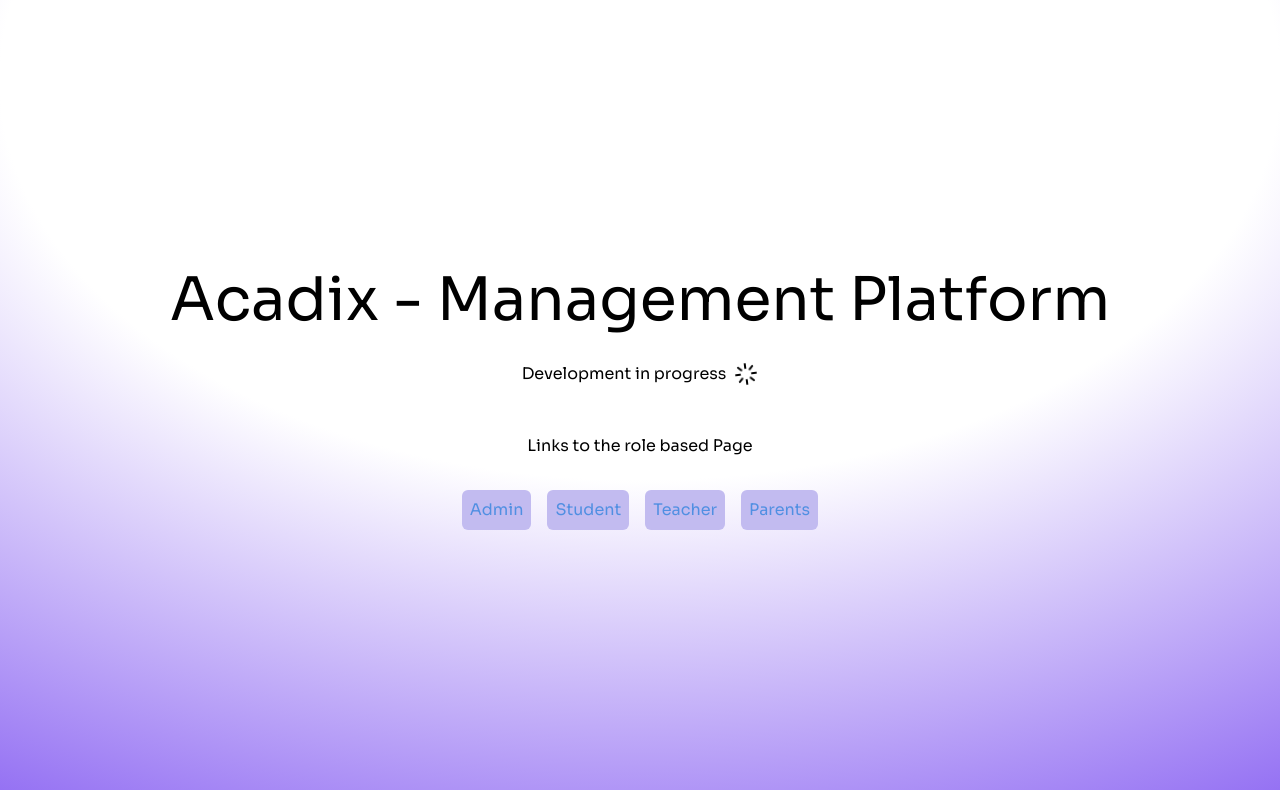
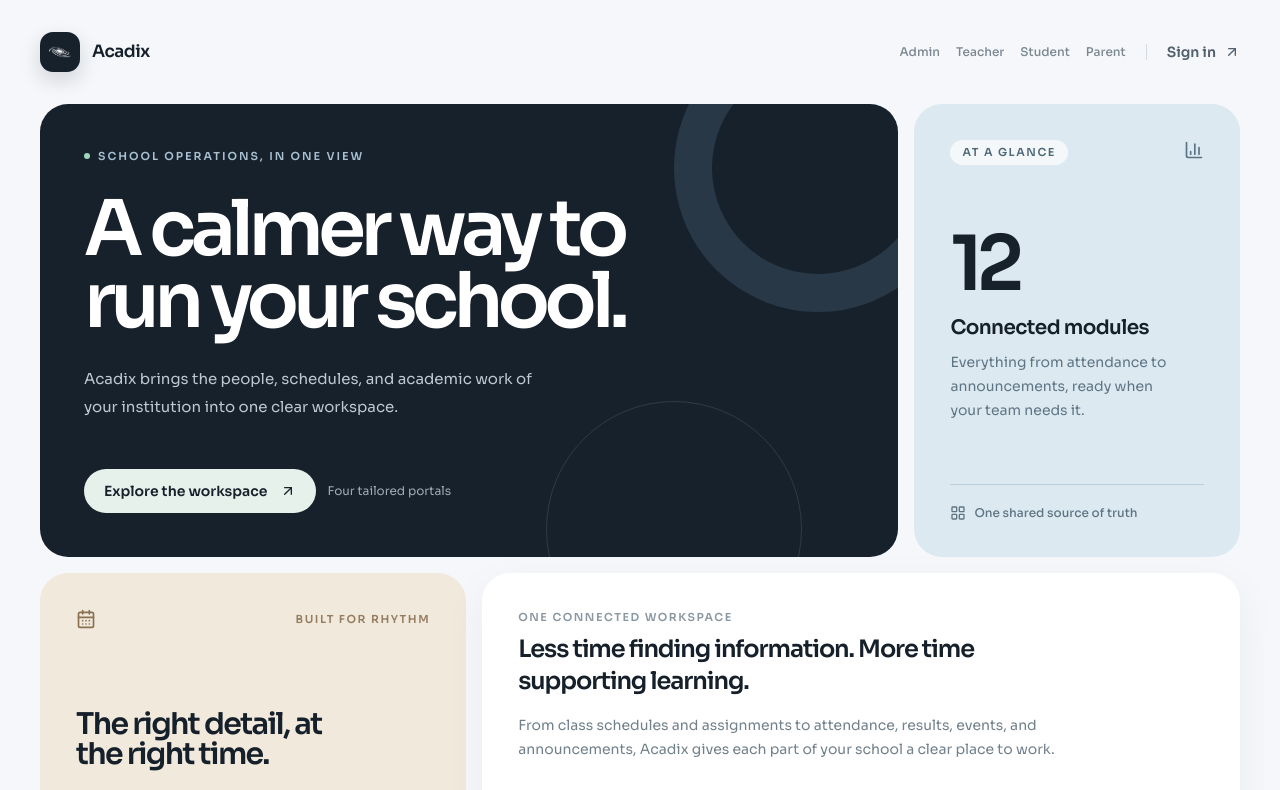
Before and after one commit to AvatarN03/Acadix_School_Management, a Next.js app: page / in a window 1280 px wide. Shown: the top 790 px of the page. Built offline with nearby package versions, Linux system fonts and the light colour scheme.

Commit message:
feat: redesign landing page

```diff
--- a/src/app/page.tsx
+++ b/src/app/page.tsx
@@ -1,28 +1,30 @@
-import { Loader } from "lucide-react";
+import Image from "next/image";
 import Link from "next/link";
+import { ArrowUpRight, BarChart3, CalendarDays, Check, LayoutGrid } from "lucide-react";
 
-const Homepage = () => {
-  return (
-    <div className="w-screen h-screen relative flex justify-center items-center flex-col">
-      <div className="absolute inset-0 -z-10 h-full w-full bg-white [background:radial-gradient(125%_125%_at_50%_10%,#fff_40%,#63e_100%)]" />
-      <h1 className="text-3xl text-center md:text-6xl font-semibolds my-8">Acadix - Management Platform</h1>
-      <p className="flex items-center justify-center gap-2">
-        Development in progress{" "}
-        <span>
-          <Loader className="animate-spin block" />
-        </span>
-      </p>
-      <div className="mt-12 text-center">
-        <h1>Links to the role based Page</h1>
-        <div className="flex justify-between items-center flex-wrap my-8 gap-4">
-          <Link className="bg-periwinkle text-babyBlue hover:text-dodgerBlue hover:bg-lavendar p-2 rounded-md" href={"/admin"}>Admin</Link>
-          <Link className="bg-periwinkle text-babyBlue hover:text-dodgerBlue hover:bg-lavendar p-2 rounded-md" href={"/student"}>Student</Link>
-          <Link className="bg-periwinkle text-babyBlue hover:text-dodgerBlue hover:bg-lavendar p-2 rounded-md" href={"/teacher"}>Teacher</Link>
-          <Link className="bg-periwinkle text-babyBlue hover:text-dodgerBlue hover:bg-lavendar p-2 rounded-md" href={"/parent"}>Parents</Link>
-        </div>
-      </div>
+const roleLinks = [["Admin", "/admin"], ["Teacher", "/teacher"], ["Student", "/student"], ["Parent", "/parent"]];
+const modules = ["Teachers", "Students", "Parents", "Subjects", "Classes", "Lessons", "Exams", "Assignments", "Results", "Attendance", "Events", "Announcements"];
+
+export default function Homepage() {
+  return <main className="min-h-screen overflow-hidden bg-[#f5f7fa] text-[#16202b]">
+    <div className="mx-auto max-w-7xl px-5 py-5 sm:px-8 sm:py-8 lg:px-10">
+      <header className="flex items-center justify-between">
+        <Link href="/" className="flex items-center gap-3"><span className="flex h-10 w-10 items-center justify-center rounded-[13px] bg-[#17212b] shadow-[0_8px_20px_rgba(23,33,43,0.16)]"><Image src="/logo.png" alt="" width={24} height={24} className="brightness-0 invert" /></span><span className="text-[17px] font-semibold tracking-[-0.03em]">Acadix</span></Link>
+        <nav className="flex items-center gap-3 sm:gap-5" aria-label="Role shortcuts"><div className="hidden items-center gap-4 text-xs font-medium text-[#7a8791] sm:flex">{roleLinks.map(([label, href]) => <Link key={href} href={href} className="transition-colors hover:text-[#17212b]">{label}</Link>)}</div><span className="hidden h-4 w-px bg-[#d5dce1] sm:block" /><Link href="/sign-in" className="group inline-flex items-center gap-2 text-sm font-semibold text-[#51606d] transition-colors hover:text-[#17212b]">Sign in <ArrowUpRight className="h-4 w-4 transition-transform group-hover:-translate-y-0.5 group-hover:translate-x-0.5" /></Link></nav>
+      </header>
+
+      <section className="mt-8 grid gap-4 lg:grid-cols-[1.45fr_0.55fr]">
+        <div className="relative min-h-[430px] overflow-hidden rounded-[28px] bg-[#17212b] p-7 text-white sm:p-11"><div className="absolute -right-16 -top-20 h-72 w-72 rounded-full border-[38px] border-[#34495a]/60" /><div className="absolute bottom-[-100px] right-24 h-64 w-64 rounded-full border border-[#6f8799]/25" /><div className="relative flex h-full max-w-[650px] flex-col justify-between"><div><p className="mb-7 flex items-center gap-2 text-[11px] font-semibold uppercase tracking-[0.18em] text-[#a8c0d2]"><span className="h-1.5 w-1.5 rounded-full bg-[#9fd6bc]" /> School operations, in one view</p><h1 className="max-w-[600px] text-[clamp(2.6rem,6vw,5.25rem)] font-semibold leading-[0.94] tracking-[-0.07em]">A calmer way to run your school.</h1><p className="mt-7 max-w-[480px] text-[15px] leading-7 text-[#bdc9d2]">Acadix brings the people, schedules, and academic work of your institution into one clear workspace.</p></div><div className="mt-12 flex flex-wrap items-center gap-3"><Link href="/admin" className="inline-flex items-center gap-3 rounded-full bg-[#e7f1eb] px-5 py-3 text-sm font-semibold text-[#17212b] transition-transform hover:-translate-y-0.5">Explore the workspace <ArrowUpRight className="h-4 w-4" /></Link><span className="text-xs text-[#9eacb7]">Four tailored portals</span></div></div></div>
+        <div className="flex min-h-[430px] flex-col justify-between rounded-[28px] bg-[#dce9f1] p-7 sm:p-9"><div className="flex items-start justify-between"><span className="rounded-full bg-white/70 px-3 py-1 text-[11px] font-semibold uppercase tracking-[0.14em] text-[#4f6878]">At a glance</span><BarChart3 className="h-5 w-5 text-[#597484]" /></div><div><p className="text-[76px] font-semibold leading-none tracking-[-0.08em] text-[#17212b]">12</p><h2 className="mt-3 text-xl font-semibold tracking-[-0.03em]">Connected modules</h2><p className="mt-2 max-w-[230px] text-sm leading-6 text-[#607584]">Everything from attendance to announcements, ready when your team needs it.</p></div><div className="flex items-center gap-2 border-t border-[#b9d0dc] pt-5 text-xs font-medium text-[#607584]"><LayoutGrid className="h-4 w-4" /> One shared source of truth</div></div>
+      </section>
+
+      <section className="mt-4 grid gap-4 lg:grid-cols-[0.72fr_1.28fr]">
+        <div className="rounded-[28px] bg-[#f0e9dc] p-7 sm:p-9"><div className="flex items-center justify-between"><CalendarDays className="h-5 w-5 text-[#8a7151]" /><span className="text-[11px] font-semibold uppercase tracking-[0.14em] text-[#967e61]">Built for rhythm</span></div><h2 className="mt-20 max-w-[280px] text-3xl font-semibold leading-[1.02] tracking-[-0.055em]">The right detail, at the right time.</h2><p className="mt-4 max-w-[300px] text-sm leading-6 text-[#7d6c56]">Give every person a focused starting point without losing the bigger picture.</p></div>
+        <div className="rounded-[28px] bg-white p-7 shadow-[0_14px_45px_rgba(31,48,61,0.05)] sm:p-9"><p className="text-[11px] font-semibold uppercase tracking-[0.14em] text-[#8a98a3]">One connected workspace</p><h2 className="mt-2 max-w-[540px] text-2xl font-semibold tracking-[-0.045em]">Less time finding information. More time supporting learning.</h2><p className="mt-4 max-w-[600px] text-sm leading-6 text-[#71808a]">From class schedules and assignments to attendance, results, events, and announcements, Acadix gives each part of your school a clear place to work.</p><div className="mt-8 grid gap-3 sm:grid-cols-3"><div className="rounded-2xl bg-[#f1f6f8] p-4"><p className="text-2xl font-semibold tracking-[-0.05em] text-[#17212b]">04</p><p className="mt-1 text-xs leading-5 text-[#71808a]">Role-based portals</p></div><div className="rounded-2xl bg-[#f5f1e9] p-4"><p className="text-2xl font-semibold tracking-[-0.05em] text-[#17212b]">12</p><p className="mt-1 text-xs leading-5 text-[#71808a]">Core modules</p></div><div className="rounded-2xl bg-[#edf3ed] p-4"><p className="text-2xl font-semibold tracking-[-0.05em] text-[#17212b]">01</p><p className="mt-1 text-xs leading-5 text-[#71808a]">Shared system</p></div></div></div>
+      </section>
+
+      <section className="mt-4 flex flex-col gap-5 rounded-[28px] bg-[#e5eee8] p-7 sm:p-9 lg:flex-row lg:items-center lg:justify-between"><div><p className="text-[11px] font-semibold uppercase tracking-[0.14em] text-[#658171]">Everything stays connected</p><h2 className="mt-2 text-2xl font-semibold tracking-[-0.045em]">A simple front door to the whole system.</h2></div><div className="flex flex-wrap gap-x-5 gap-y-3 text-xs font-medium text-[#5d7467]">{modules.map((module) => <span key={module} className="flex items-center gap-1.5"><Check className="h-3.5 w-3.5 text-[#6b9a7c]" />{module}</span>)}</div></section>
+      <footer className="flex flex-col gap-3 px-1 py-7 text-xs text-[#8b98a2] sm:flex-row sm:items-center sm:justify-between"><span>Acadix · School management, made clearer.</span><span>Next.js · Tailwind CSS</span></footer>
     </div>
-  );
-};
-
-export default Homepage;
+  </main>;
+}
```
